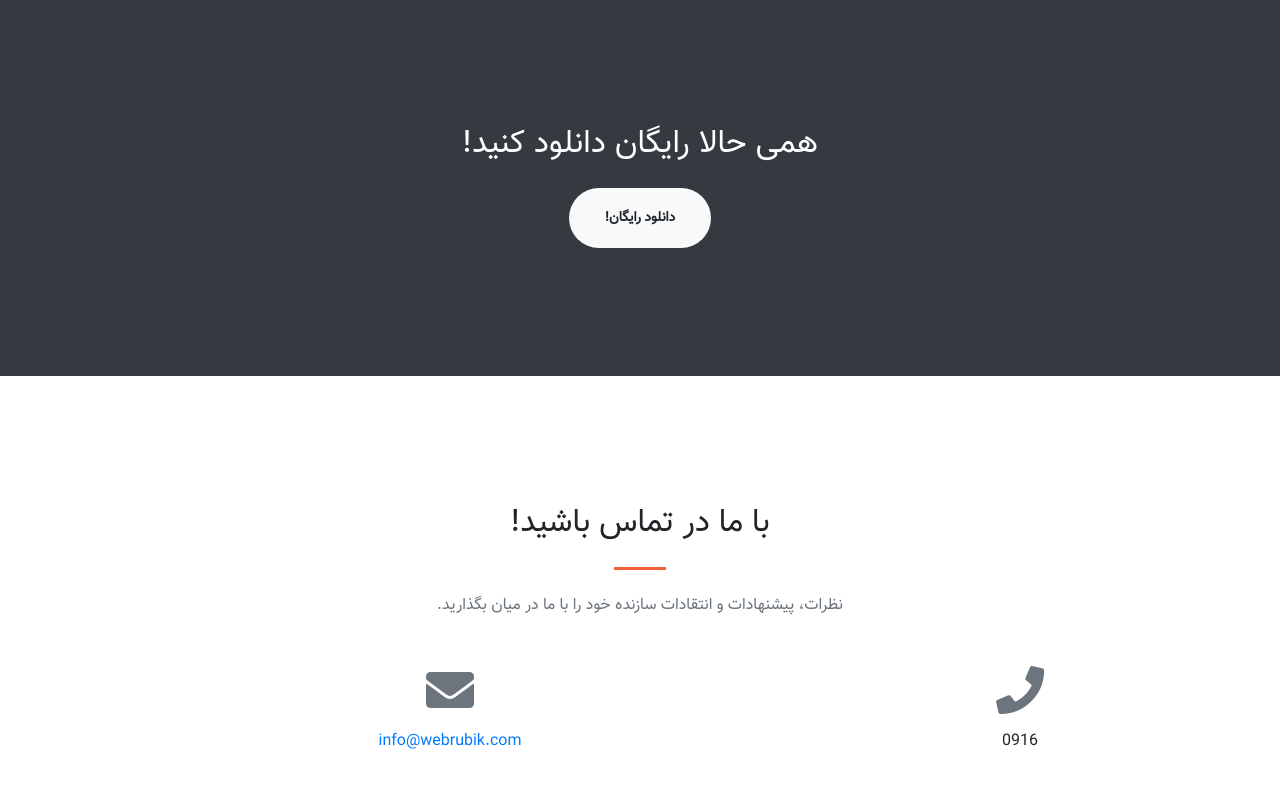
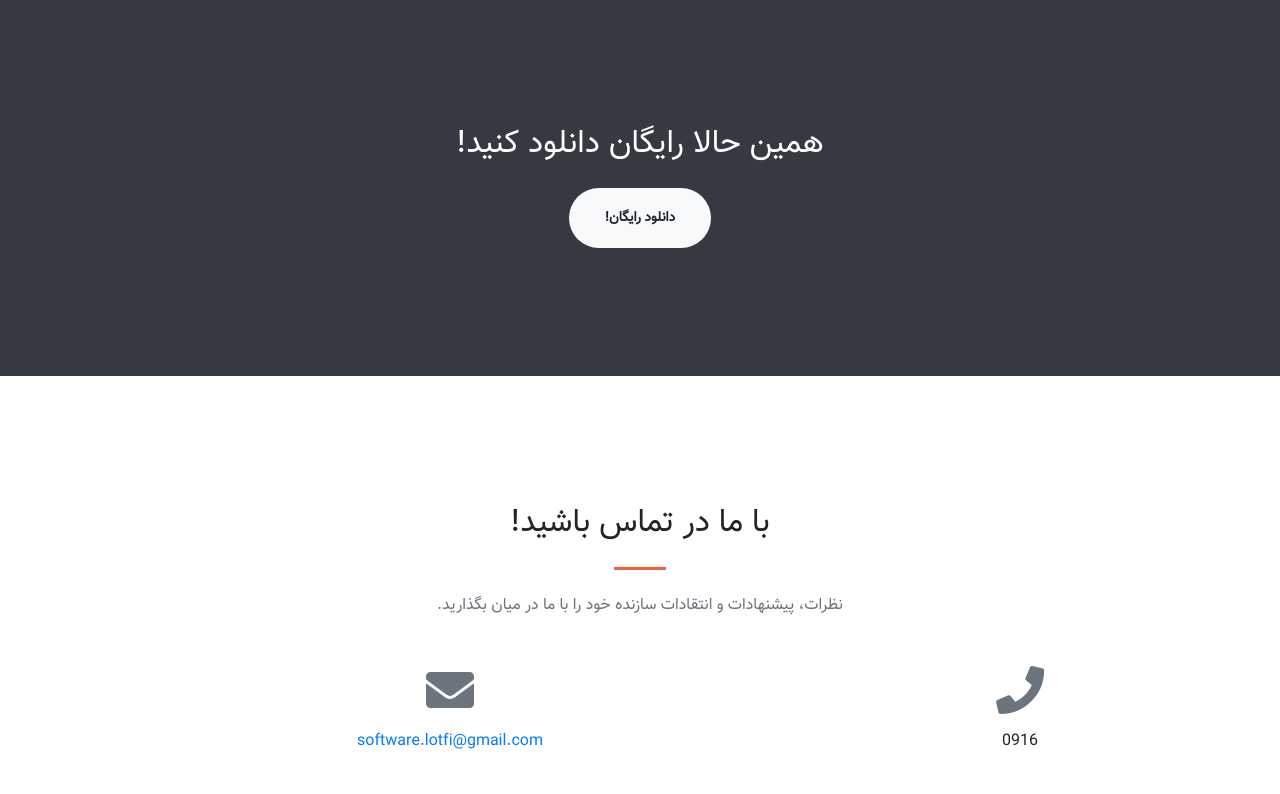
Before and after one commit to software1991lotfi/software1991lotfi.github.io, a plain HTML site: page index.html in a window 1280 px wide. Shown: the part 2306-3100 px from the top of the page. Drawn offline with Linux system fonts and the light colour scheme; files whose address does not match are found by name.

Commit message:
change commit2

```diff
--- a/index.html
+++ b/index.html
@@ -199,7 +199,7 @@
 	<!-- Call to Action Section -->
 	<section class="page-section bg-dark text-white">
 		<div class="container text-center">
-			<h2 class="mb-4">همی حالا رایگان دانلود کنید!</h2>
+			<h2 class="mb-4">همین حالا رایگان دانلود کنید!</h2>
 			<a class="btn btn-light btn-xl" href="https://webrubik.com/">دانلود رایگان!</a>
 		</div>
 	</section>
@@ -222,7 +222,7 @@
 				<div class="col-lg-4 mr-auto text-center">
 					<i class="fas fa-envelope fa-3x mb-3 text-muted"></i>
 					<!-- Make sure to change the email address in anchor text AND the link below! -->
-					<a class="d-block" href="mailto:contact@yourwebsite.com">info@webrubik.com</a>
+					<a class="d-block" href="software.lotfi@gmail.com">software.lotfi@gmail.com</a>
 				</div>
 			</div>
 		</div>
```
